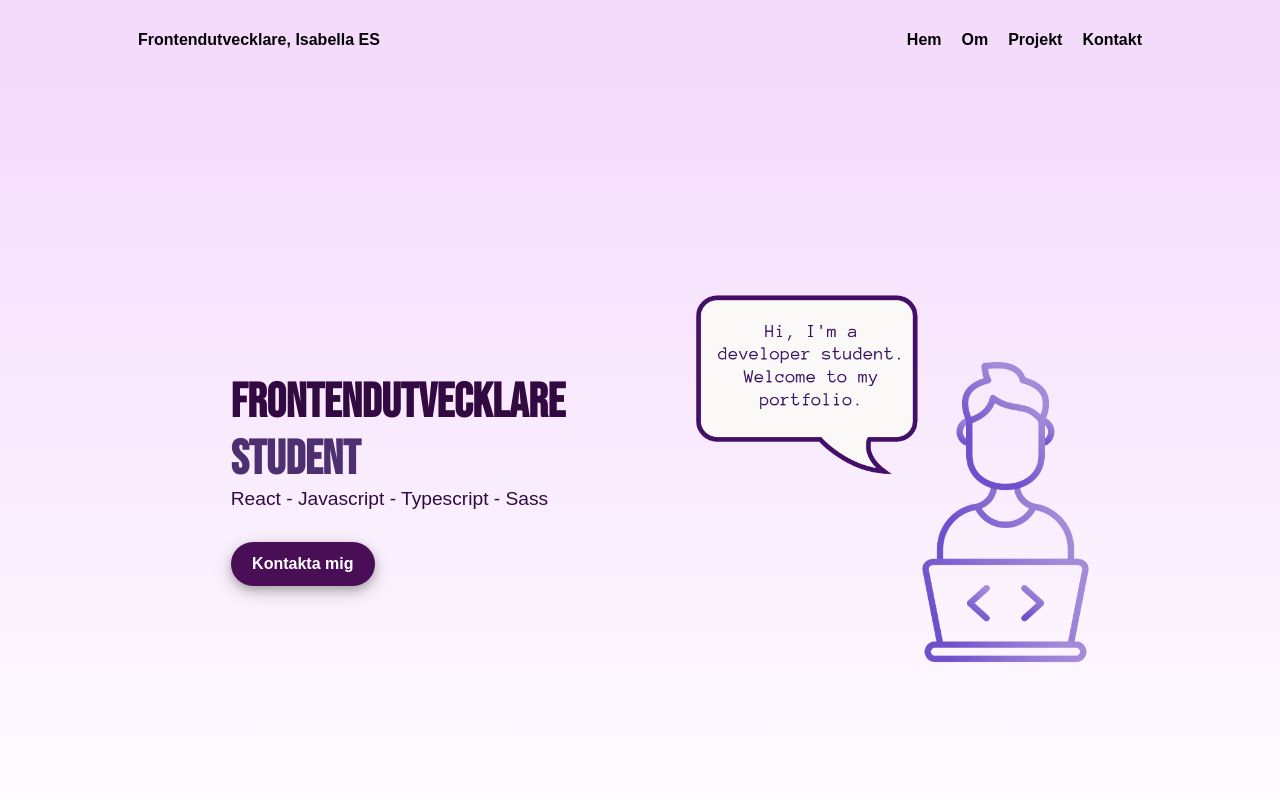
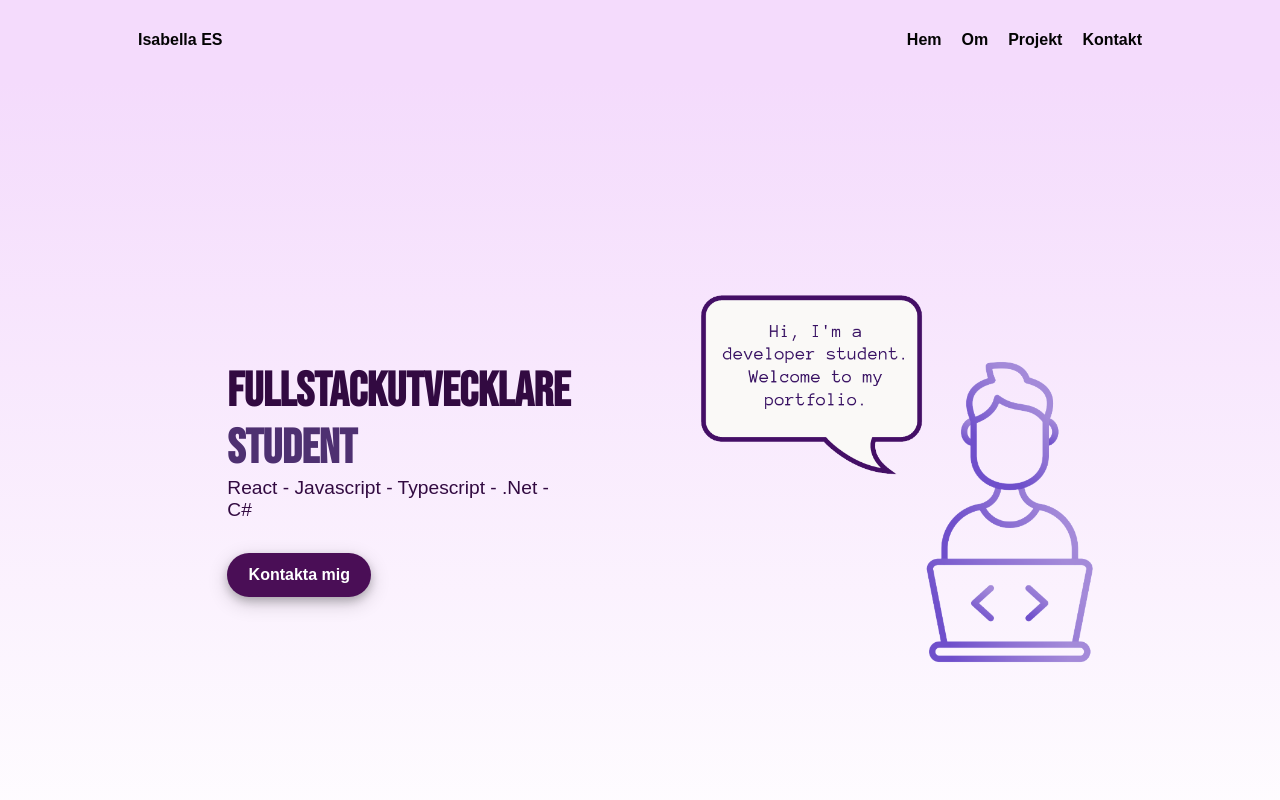
Before and after one commit to isabellaes/portfolio, a React (Create React App) app: page / in a window 1280 px wide. Shown: the top 800 px of the page. Built offline with nearby package versions, Linux system fonts and the light colour scheme.

Commit message:
update info

```diff
--- a/src/components/NavBar.tsx
+++ b/src/components/NavBar.tsx
@@ -17,7 +17,7 @@ const NavBar = () => {
     <header>
       <div className="main-row">
         <div className="Nav-Bar-Box-left">
-          <p className={"Link color-purple"}>Frontendutvecklare, Isabella ES</p>
+          <p className={"Link color-purple"}>Isabella ES</p>
         </div>
         <div className="Nav-Bar-Box-right">
           <Link to="/" className="Link" style={{ textDecoration: "none" }}>
--- a/src/pages/HomePage.tsx
+++ b/src/pages/HomePage.tsx
@@ -6,11 +6,11 @@ const HomePage = () => {
     <main className={"container-home"}>
       <section className="content-home">
         <div>
-          <h1>FRONTENDUTVECKLARE</h1>
+          <h1>FULLSTACKUTVECKLARE</h1>
           <h1>
             <span className="color-purple">STUDENT</span>
           </h1>
-          <p>React - Javascript - Typescript - Sass</p>
+          <p>React - Javascript - Typescript - .Net - C#</p>
           <Link to="Contact" className="contact-button">
             Kontakta mig
           </Link>
```
